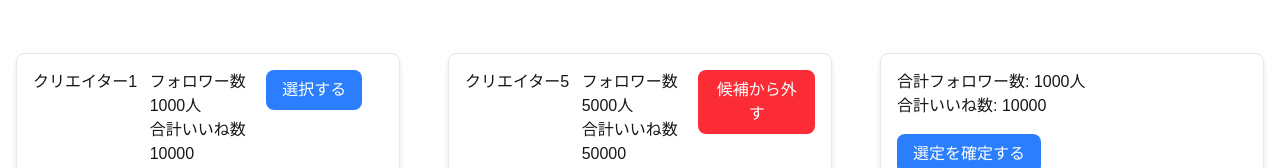
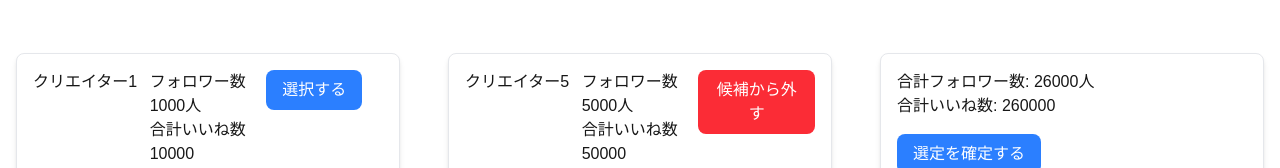
Before and after one commit to ikeyu0806/react-state-lib-comparison, a Next.js app: page /use_context in a window 1280 px wide. Shown: the part 155-323 px from the top of the page. Built offline with nearby package versions, Linux system fonts and the light colour scheme.

Commit message:
implement CandidatesInsights.tsx

```diff
--- a/components/UseContextDemo/CandidatesInsights.tsx
+++ b/components/UseContextDemo/CandidatesInsights.tsx
@@ -1,8 +1,21 @@
+import React, { useContext } from 'react'
+import {
+  SelectedCreatorContext
+} from '@/app/use_context/page'
+
 export default function CandidatesInsights() {
+    const [selectedCreators, _] = useContext(
+      SelectedCreatorContext,
+    )
+
   return (
     <div className="my-4 p-4 bg-white border border-gray-200 rounded-lg shadow-md">
-      <div>合計フォロワー数: 1000人</div>
-      <div>合計いいね数: 10000</div>
+      <div>合計フォロワー数: {selectedCreators.reduce((accumulator, creator) => {
+        return accumulator + creator.followers
+      }, 0)}人</div>
+      <div>合計いいね数: {selectedCreators.reduce((accumulator, creator) => {
+        return accumulator + creator.totalLikes
+      }, 0)}</div>
       <button className="bg-blue-500 text-white rounded-lg px-4 py-2 mt-4">
         選定を確定する
       </button>
```
